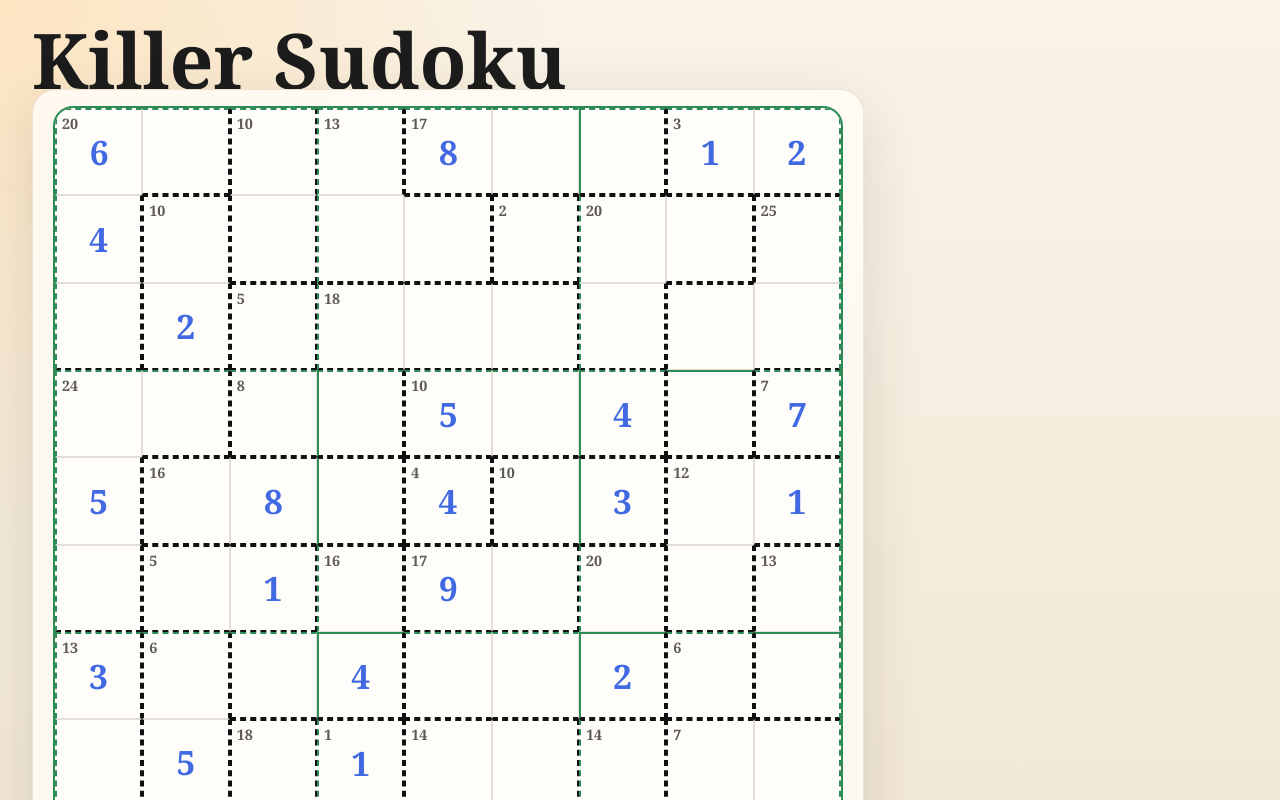
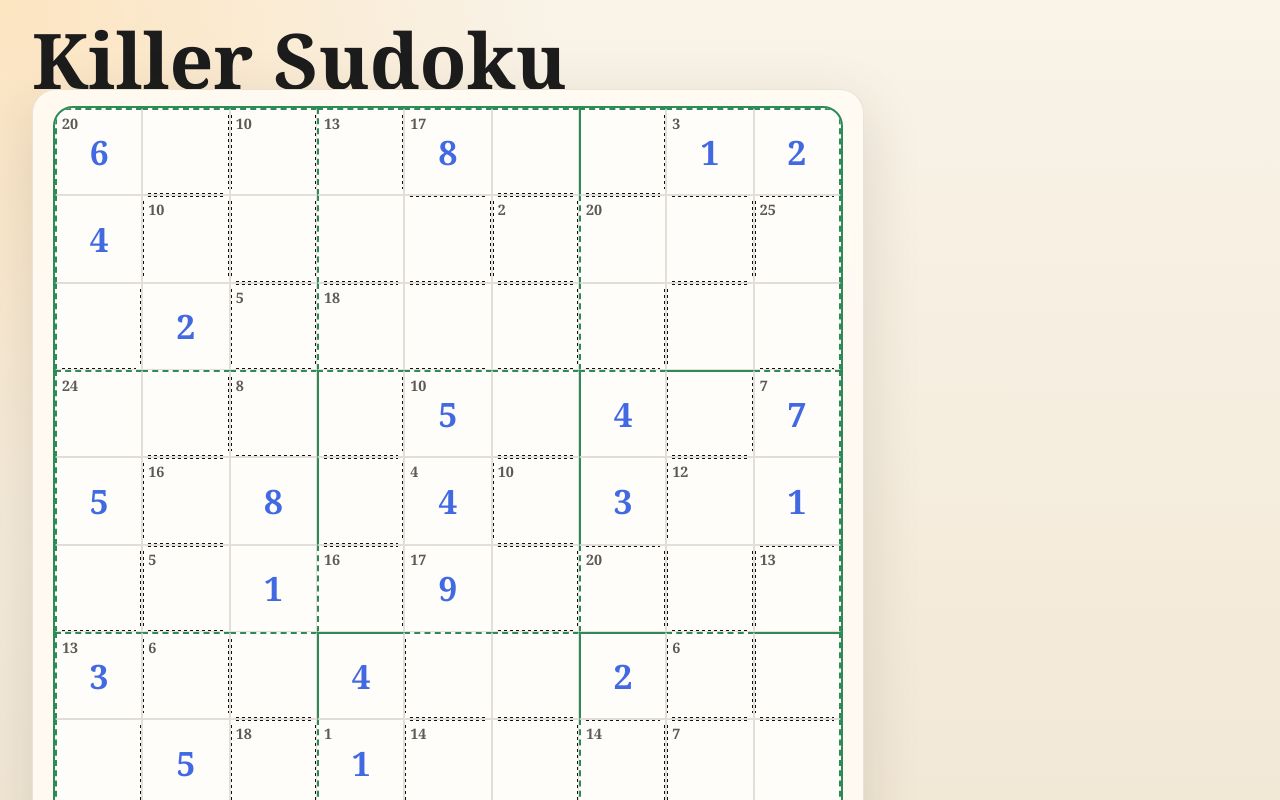
Before and after one commit to Earl-Brown/sudoku-vibe, a Next.js app: page / in a window 1280 px wide. Shown: the top 800 px of the page. Built offline with nearby package versions, Linux system fonts and the light colour scheme.

Commit message:
Heavy css calculations. Pivoting to internal divs with borders

```diff
--- a/app/globals.css
+++ b/app/globals.css
@@ -168,9 +168,31 @@ h1 {
 }
 
 .cell {
+  --cage-inset: 5px;
+  --cage-thickness: 1px;
+  --cage-top-line: none;
+  --cage-bottom-line: none;
+  --cage-left-line: none;
+  --cage-right-line: none;
   position: relative;
   border: 1px solid rgba(84, 63, 38, 0.16);
-  background: transparent;
+  background-color: transparent;
+  background-image:
+    var(--cage-top-line),
+    var(--cage-bottom-line),
+    var(--cage-left-line),
+    var(--cage-right-line);
+  background-size:
+    calc(100% - (var(--cage-inset) * 2)) var(--cage-thickness),
+    calc(100% - (var(--cage-inset) * 2)) var(--cage-thickness),
+    var(--cage-thickness) calc(100% - (var(--cage-inset) * 2)),
+    var(--cage-thickness) calc(100% - (var(--cage-inset) * 2));
+  background-position:
+    var(--cage-inset) top,
+    var(--cage-inset) bottom,
+    left top var(--cage-inset),
+    right top var(--cage-inset);
+  background-repeat: no-repeat;
   min-height: 70px;
   padding: 4px;
   cursor: pointer;
@@ -228,19 +250,19 @@ h1 {
 }
 
 .cage-top {
-  border-top: 2px dashed #111111;
+  --cage-top-line: repeating-linear-gradient(to right, #111111 0 3px, transparent 3px 6px);
 }
 
 .cage-bottom {
-  border-bottom: 2px dashed #111111;
+  --cage-bottom-line: repeating-linear-gradient(to right, #111111 0 3px, transparent 3px 6px);
 }
 
 .cage-left {
-  border-left: 2px dashed #111111;
+  --cage-left-line: repeating-linear-gradient(to bottom, #111111 0 3px, transparent 3px 6px);
 }
 
 .cage-right {
-  border-right: 2px dashed #111111;
+  --cage-right-line: repeating-linear-gradient(to bottom, #111111 0 3px, transparent 3px 6px);
 }
 
 .cage-complete {
```
